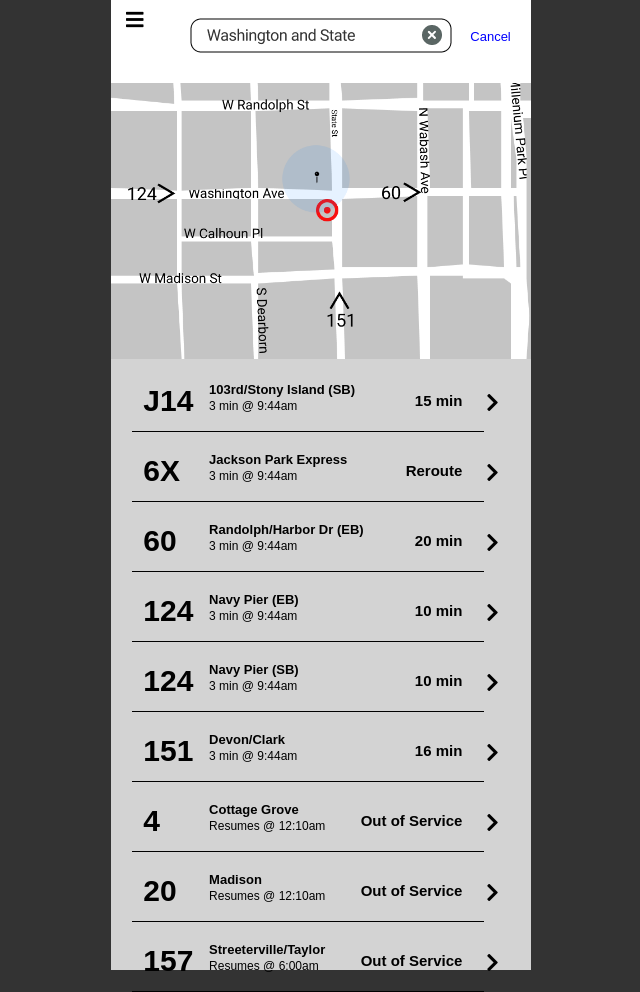
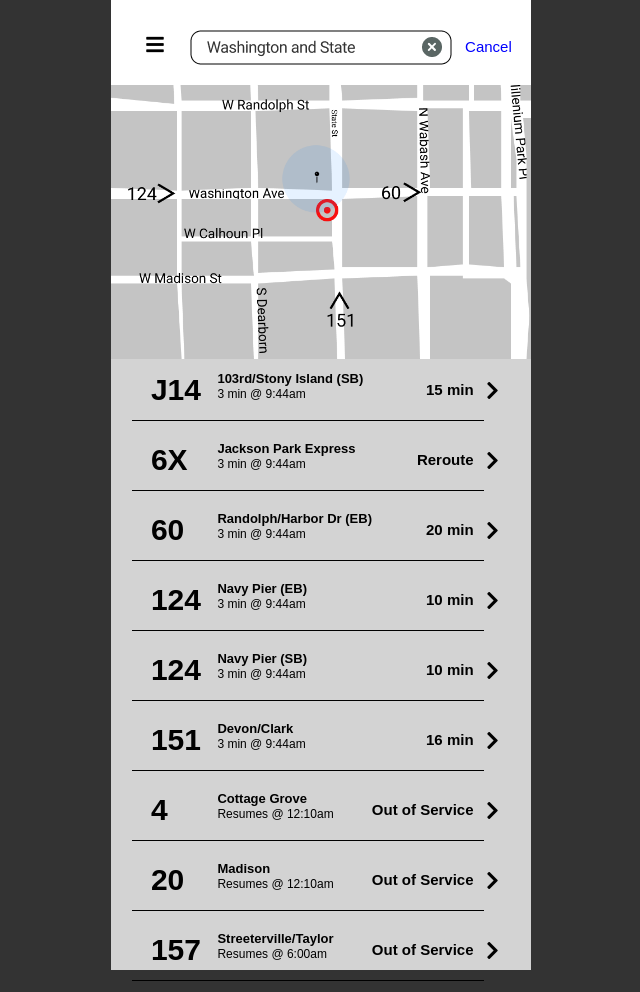
Before and after one commit to alinfield/busybus, a plain HTML site: page index.html in a window 1280 px wide. Shown: the whole page, without its empty margins (319-959 px from the left). Drawn offline with Linux system fonts and the light colour scheme.

Commit message:
Commit edits for submission

```diff
--- a/css/style.css
+++ b/css/style.css
@@ -17,23 +17,29 @@ body {
 
 nav {
   margin: 0 auto;
-  padding:10px 0px 30px 15px;
+  padding:15px 0px 30px 15px;
   position: fixed;
   width:420px;
   background-color: white;
   background-image: url(../searchfield.png);
   background-repeat: no-repeat;
-  background-position: center bottom 30px;
+  background-position: center bottom 20px;
+}
+
+.nav-bar {
+  padding-top: 20px;
+  padding-left: 5%;
+  display: flex;
+  justify-content: space-between;
+  align-items: baseline;
 }
 
 .cancel {
   float: right;
   color: blue;
-  font-size: 1.3em;
+  font-size: 1.5em;
   position: relative;
   padding-right: 5%;
-  padding-bottom: 10px;
-
 }
 
 img {
@@ -68,7 +74,8 @@ img {
   display: inline-block;
   text-align: left;
   margin: auto;
-  padding: 3%;
+  padding-left: 5%;
+  padding-bottom: 3%;
   width: 93%;
   height: 70%
   background-color: #d3d3d3
@@ -92,8 +99,8 @@ img {
 
 .arrow {
   display: inline-block;
-  position: relative;
   padding-top: 10px;
+
 }
 
 h1 {
```
